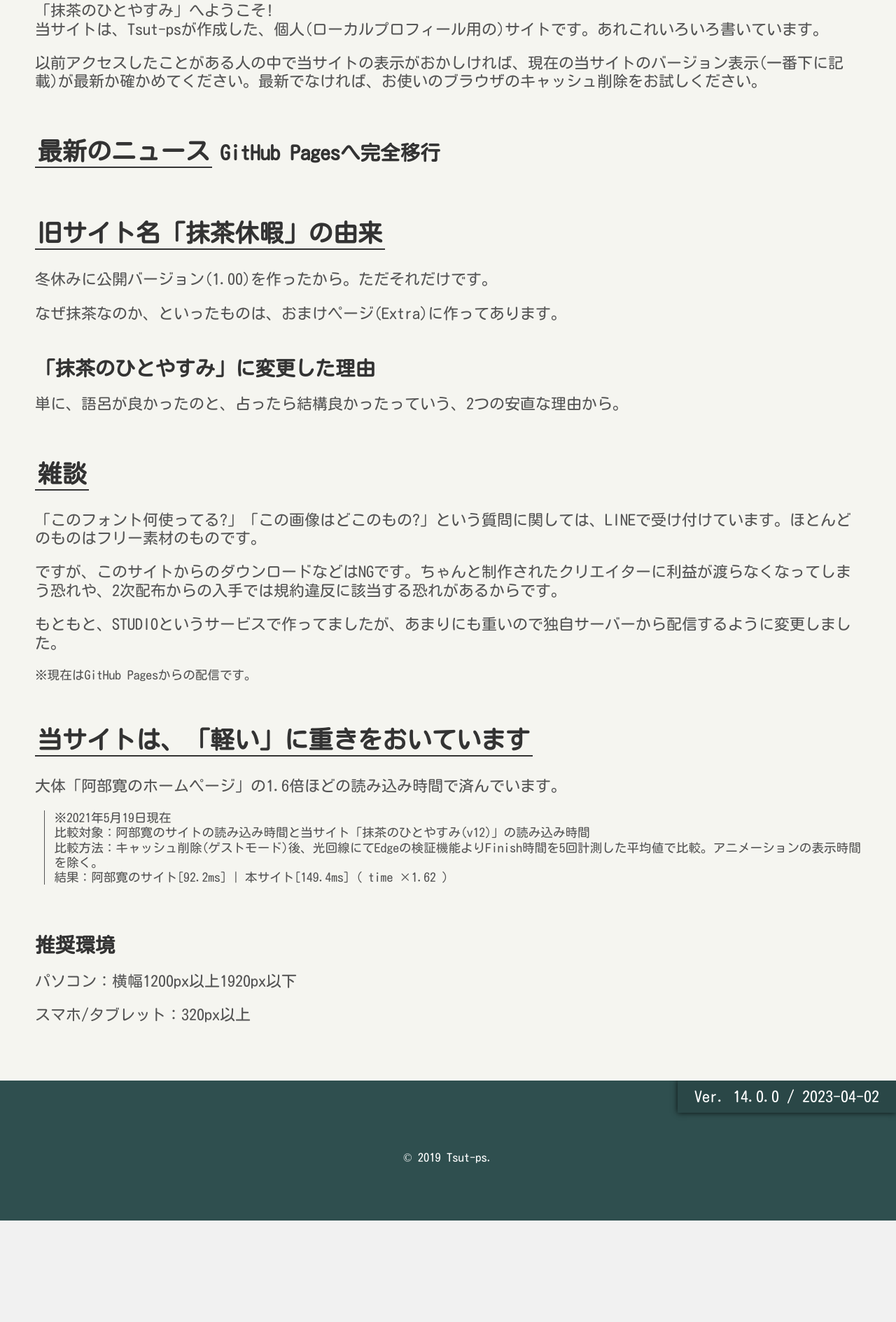
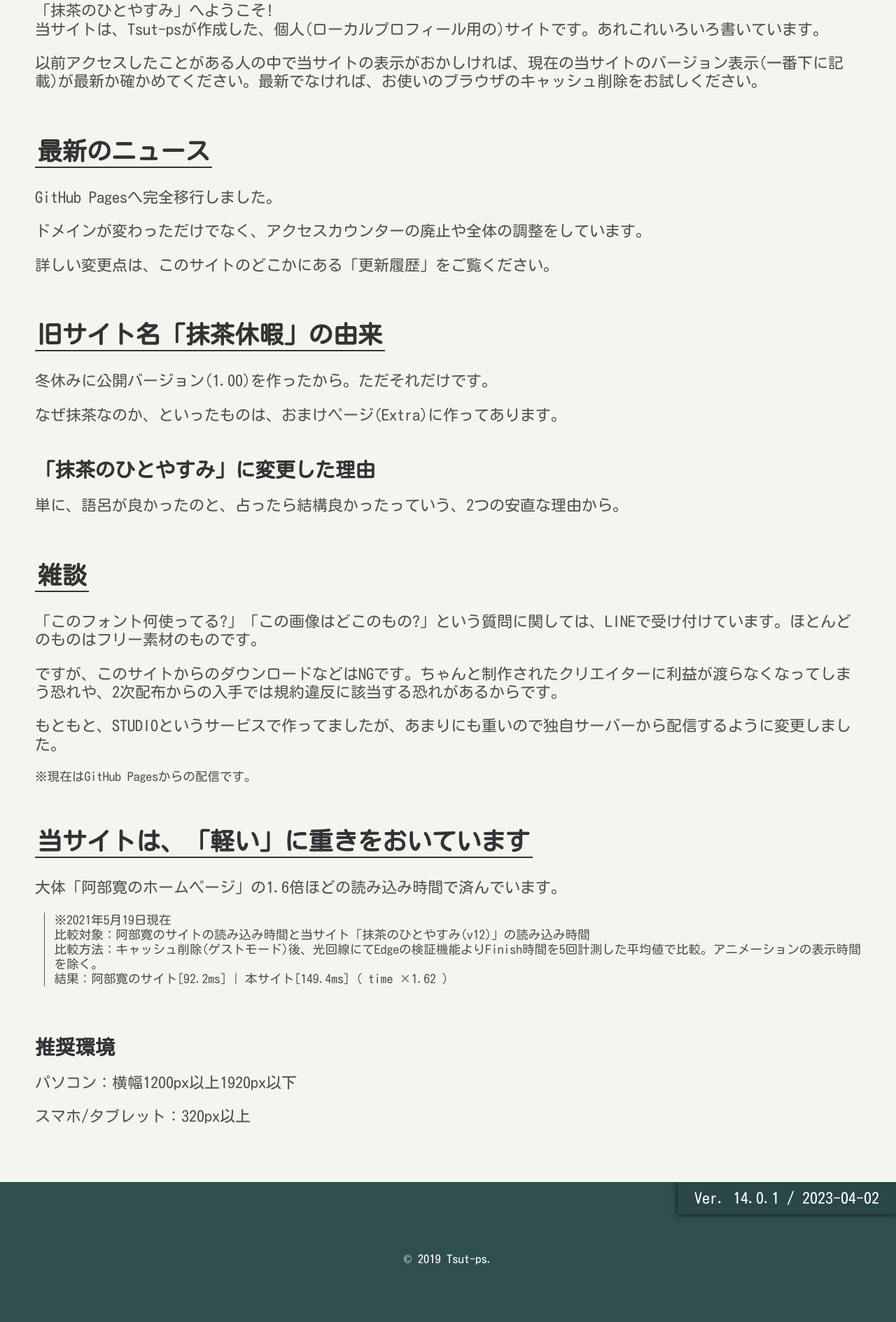
Before and after one commit to Tsut-ps/kyu-ka, a PHP site: page / in a window 1280 px wide. Shown: the part 667-2556 px from the top of the page at 70% size. Before the commit the page ends 2411 px from the top, so only its background shows below. Run offline with PHP 8.4, Linux system fonts and the light colour scheme.

Commit message:
最新のニュースを更新

```diff
--- a/css/stylesheet.css
+++ b/css/stylesheet.css
@@ -485,7 +485,7 @@ h1, h2, a, p {
 }
 
 footer::before {
-  content: 'Ver. 14.0.0 / 2023-04-02';
+  content: 'Ver. 14.0.1 / 2023-04-02';
   background-color: rgba(0, 0, 0, 0.1);
   color: white;
   display: block;
--- a/index.html
+++ b/index.html
@@ -50,9 +50,9 @@
             <p>以前アクセスしたことがある人の中で当サイトの表示がおかしければ、現在の当サイトのバージョン表示(一番下に記載)が最新か確かめてください。最新でなければ、お使いのブラウザのキャッシュ削除をお試しください。</p>
 
             <h2>最新のニュース</h2>
-
-            <h3>GitHub Pagesへ完全移行</h3>
-            <p></p>
+            <p>GitHub Pagesへ完全移行しました。</p>
+            <p>ドメインが変わっただけでなく、アクセスカウンターの廃止や全体の調整をしています。</p>
+            <p>詳しい変更点は、このサイトのどこかにある「更新履歴」をご覧ください。</p>
 
             <h2>旧サイト名「抹茶休暇」の由来</h2>
             <p>冬休みに公開バージョン(1.00)を作ったから。ただそれだけです。</p>
```
